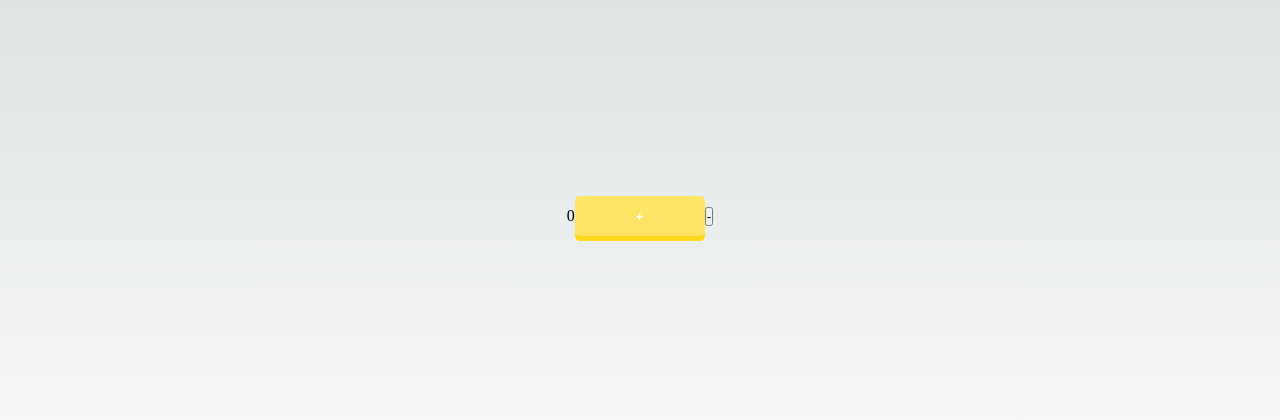
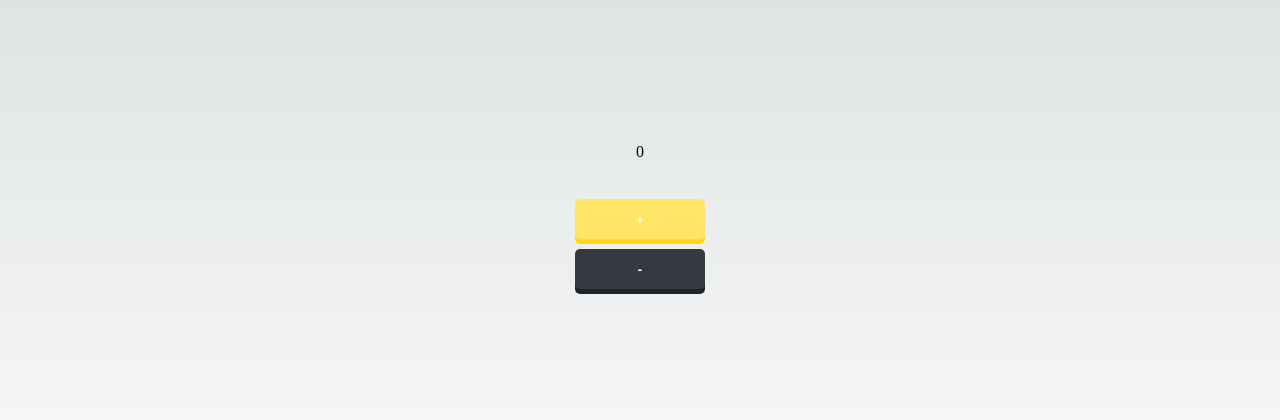
Before and after one commit to Aluonam/pt_080224, a Next.js app: page / in a window 1280 px wide. Shown: the part 184-604 px from the top of the page. Built offline with nearby package versions, Linux system fonts and the light colour scheme.

Commit message:
style: black button and counter div

```diff
--- a/components/Counter.jsx
+++ b/components/Counter.jsx
@@ -5,10 +5,11 @@ const Counter = () => {
 
     const [number, setNumber] = useState(0)
   return (
-    <div>
-        {number}
+    <div  className={style.counter}>
+        <div>{number}</div>
+        <br/>
         <button onClick={()=>{setNumber(number+1)}} value={number} className={style.btnYellow}>+</button>
-        <button onClick={()=>{setNumber(number-1)}} value={number}>-</button>
+        <button onClick={()=>{setNumber(number-1)}} value={number} className={style.btnBlack}>-</button>
 
     </div>
   )
--- a/components/Counter.module.css
+++ b/components/Counter.module.css
@@ -1,3 +1,4 @@
+
 .btnYellow {
     min-width: 130px;
     height: 40px;
@@ -22,3 +23,38 @@
     box-shadow: 0 0 #ffd819;
     top: 5px;
   }
+
+
+  .btnBlack {
+    min-width: 130px;
+    height: 40px;
+    color: #fff;
+    padding: 5px 10px;
+    font-weight: bold;
+    cursor: pointer;
+    transition: all 0.3s ease;
+    position: relative;
+    display: inline-block;
+    outline: none;
+    border-radius: 5px;
+    border: none;
+    background: #343a40;
+    box-shadow: 0 5px #212529;
+  }
+  .btnBlack:hover {
+    box-shadow: 0 3px #212529;
+    top: 1px;
+  }
+  .btnBlack:active {
+    box-shadow: 0 0 #212529;
+    top: 5px;
+  }
+
+
+  .counter{
+    display: flex;
+    align-items: center;
+    justify-content: center;
+    gap: 10px;
+    flex-direction: column;
+  }
```
